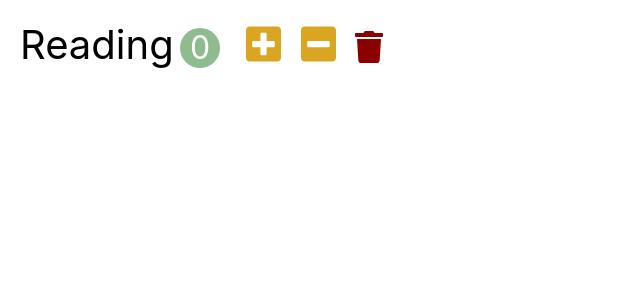
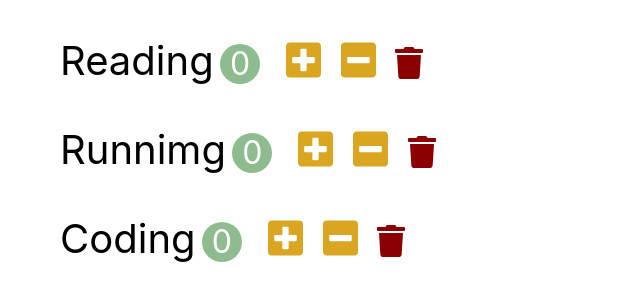
Before and after one commit to autumnly1007/react-habit-tracker, a React (Create React App) app: page / in a window 1280 px wide. Shown: the top 300 px of the page, without its empty margins (0-640 px from the left). Built offline with nearby package versions, Linux system fonts and the light colour scheme.

Commit message:
Habits Component

```diff
--- a/src/app.jsx
+++ b/src/app.jsx
@@ -1,10 +1,9 @@
-import { getAllByAltText } from "@testing-library/react";
 import "./app.css";
-import Habit from "./components/habit";
+import Habits from "./components/habits";
 import "@fortawesome/fontawesome-free/js/all.js";
 
 function App() {
-  return <Habit />;
+  return <Habits />;
 }
 
 export default App;
--- a/src/components/habit.jsx
+++ b/src/components/habit.jsx
@@ -1,25 +1,30 @@
 import React, { Component } from "react";
 
 class Habit extends Component {
-  state = {
-    count: 0,
+  // 03. 함수 호출 시 부모 컴포넌트에서 전달받은 함수 호출 (전달받은 prop 를 인자로 보냄)
+  handleIncrement = () => {
+    this.props.onIncrement(this.props.habit);
+  };
+  handleDecrement = () => {
+    this.props.onDecrement(this.props.habit);
+  };
+  handleDelete = () => {
+    this.props.onDelete(this.props.habit);
   };
 
-  handleIncrement = () => {
-    // state 오브젝트 안에 있는 count 를 증가한 뒤 state 를 업데이트 해야함
-    this.setState({ count: this.state.count + 1 });
-  };
+  // 아래 버튼 코드와 동일하지만 코드가 너무 길어지기 때문에 함수로 따로 뺀 것
+  /* <button className="habit-button habit-delete"
+        nClick={() => this.props.onDelete(this.props.habit)}>
+        <i className="fas fa-trash"></i>
+    </button> */
 
-  handleDecrement = () => {
-    const count = this.state.count - 1;
-    this.setState({ count: count < 0 ? 0 : count });
-  };
-
+  // 02. 버튼 클릭 시 현재 클래스의 함수 호출
   render() {
+    const { name, count } = this.props.habit;
     return (
       <li className="habit">
-        <span className="habit-name">Reading</span>
-        <span className="habit-count">{this.state.count}</span>
+        <span className="habit-name">{name}</span>
+        <span className="habit-count">{count}</span>
         <button
           className="habit-button habit-increase"
           onClick={this.handleIncrement}
@@ -32,7 +37,10 @@ class Habit extends Component {
         >
           <i className="fas fa-minus-square"></i>
         </button>
-        <button className="habit-button habit-delete">
+        <button
+          className="habit-button habit-delete"
+          onClick={this.handleDelete}
+        >
           <i className="fas fa-trash"></i>
         </button>
       </li>
--- /dev/null
+++ b/src/components/habits.jsx
@@ -0,0 +1,69 @@
+import React, { Component } from "react";
+import Habit from "./habit";
+
+class Habits extends Component {
+  state = {
+    habits: [
+      {
+        id: 1,
+        name: "Reading",
+        count: 0,
+      },
+      {
+        id: 2,
+        name: "Runnimg",
+        count: 0,
+      },
+      {
+        id: 3,
+        name: "Coding",
+        count: 0,
+      },
+    ],
+  };
+
+  // 04. 자식 컴포넌트에서 전달한 인자와 함께 함수 호출
+  handleIncrement = (habit) => {
+    // 기존 habits 배열 복사
+    const habits = [...this.state.habits];
+    // 새로 복사한 배열에서 인자와 동일한 값을 가진 배열의 인덱스 찾기
+    const index = habits.indexOf(habit);
+    // 새로 복사한 배열의 값 증가
+    habits[index].count++;
+    // 기존 habits 의 state 를 새로 복사한 배열로 업데이트
+    this.setState({ habits: habits });
+  };
+
+  handleDecrement = (habit) => {
+    const habits = [...this.state.habits];
+    const index = habits.indexOf(habit);
+    const count = habits[index].count - 1;
+    habits[index].count = count < 0 ? 0 : count; // 구린내나는 코드
+    this.setState({ habits: habits });
+  };
+
+  handleDelete = (habit) => {
+    // 조건에 맞지 않는 배열 아이템들로 새로운 배열 생성
+    const habits = this.state.habits.filter((item) => item.id !== habit.id);
+    this.setState({ habits: habits });
+  };
+
+  // 01. 자식 컴포넌트에 prop 으로 멤버함수를 전달
+  render() {
+    return (
+      <ul>
+        {this.state.habits.map((habit) => (
+          <Habit
+            key={habit.id}
+            habit={habit}
+            onIncrement={this.handleIncrement}
+            onDecrement={this.handleDecrement}
+            onDelete={this.handleDelete}
+          />
+        ))}
+      </ul>
+    );
+  }
+}
+
+export default Habits;
```
